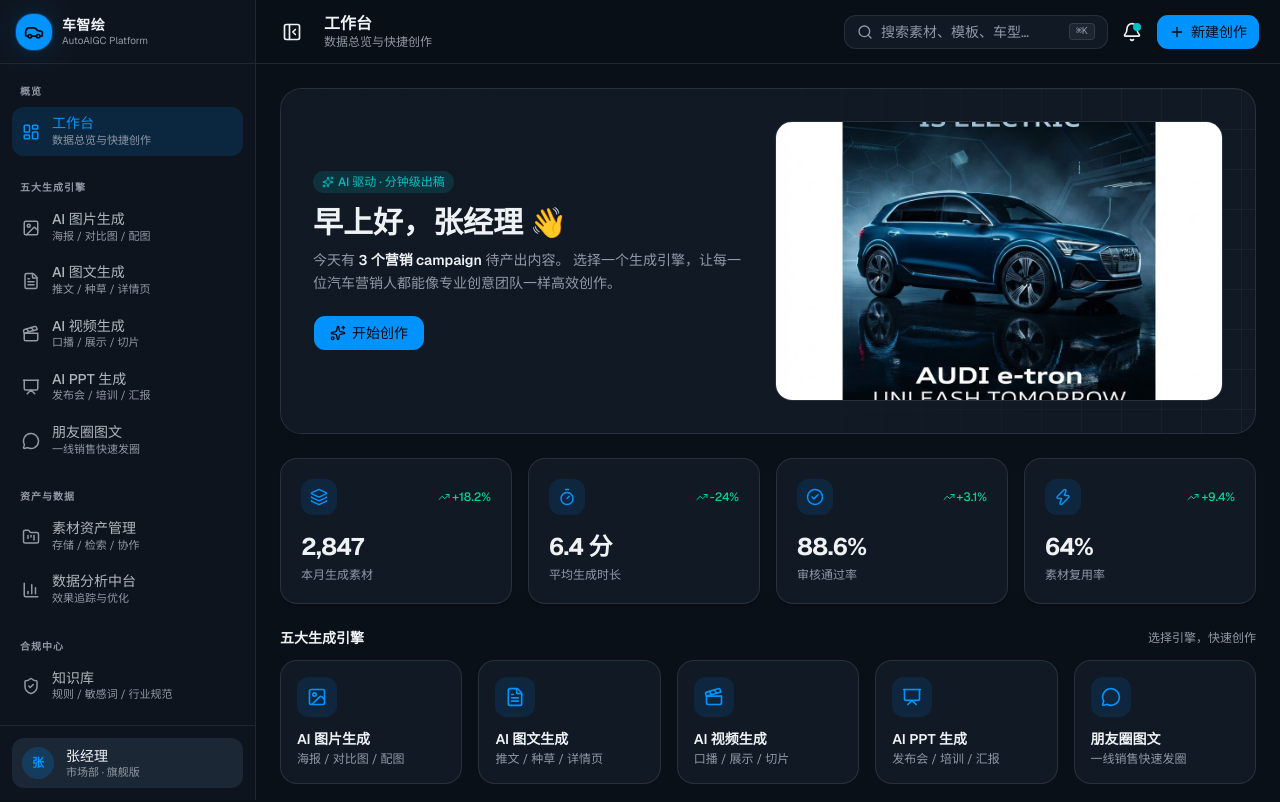
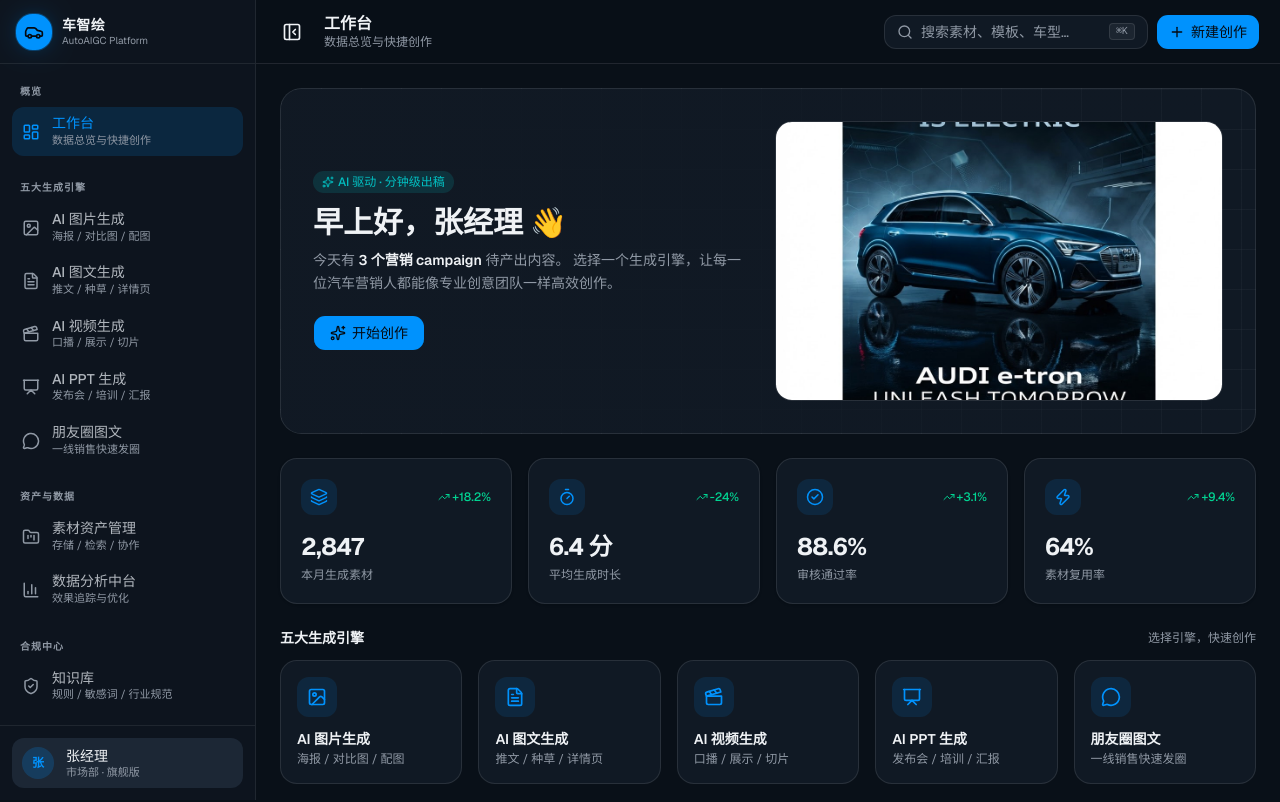
Before and after one commit to yangyang0723-ai/autoaigc, a Next.js app: page / in a window 1280 px wide. Shown: the top 802 px of the page. Built offline with nearby package versions, Linux system fonts and the light colour scheme.

Commit message:
feat: remove notification button from app shell
Co-authored-by: yangyang0723-ai <307832922+yangyang0723-ai@users.noreply.github.com>

```diff
--- a/components/app-shell.tsx
+++ b/components/app-shell.tsx
@@ -9,7 +9,6 @@ import { Button } from '@/components/ui/button'
 import {
   Car,
   Search,
-  Bell,
   Plus,
   Sparkles,
   ChevronDown,
@@ -150,15 +149,6 @@ export function AppShell({ children }: { children: React.ReactNode }) {
               <kbd className="rounded border border-border bg-muted px-1.5 text-[10px]">⌘K</kbd>
             </div>
             <Button
-              variant="ghost"
-              size="icon"
-              aria-label="通知"
-              className="relative transition-transform active:scale-90"
-            >
-              <Bell className="size-5" />
-              <span className="absolute right-1.5 top-1.5 size-2 rounded-full bg-accent" />
-            </Button>
-            <Button
               className="gap-1.5 h-9 px-3 transition-transform active:scale-95"
               onClick={() => router.push('/image')}
             >
```
